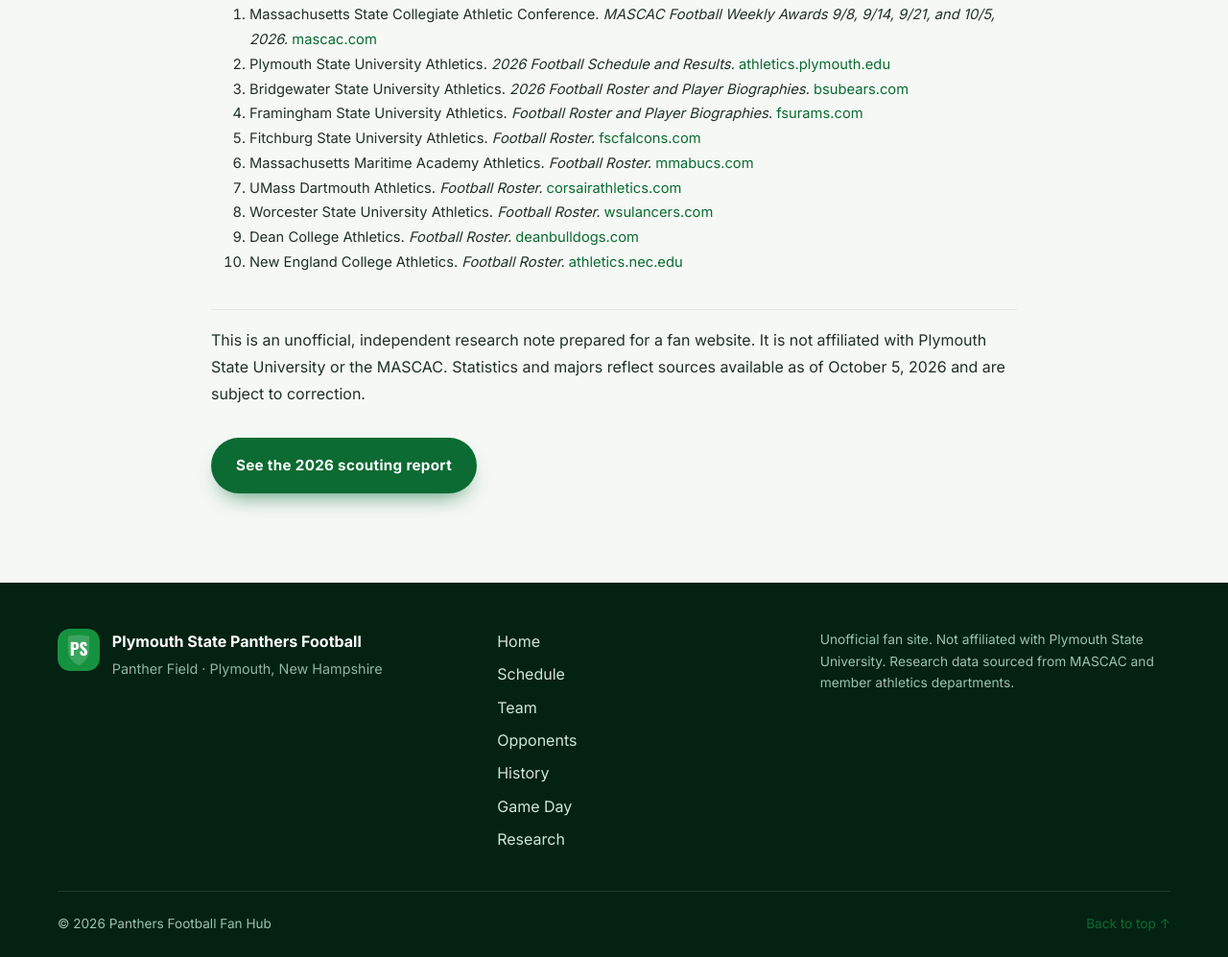
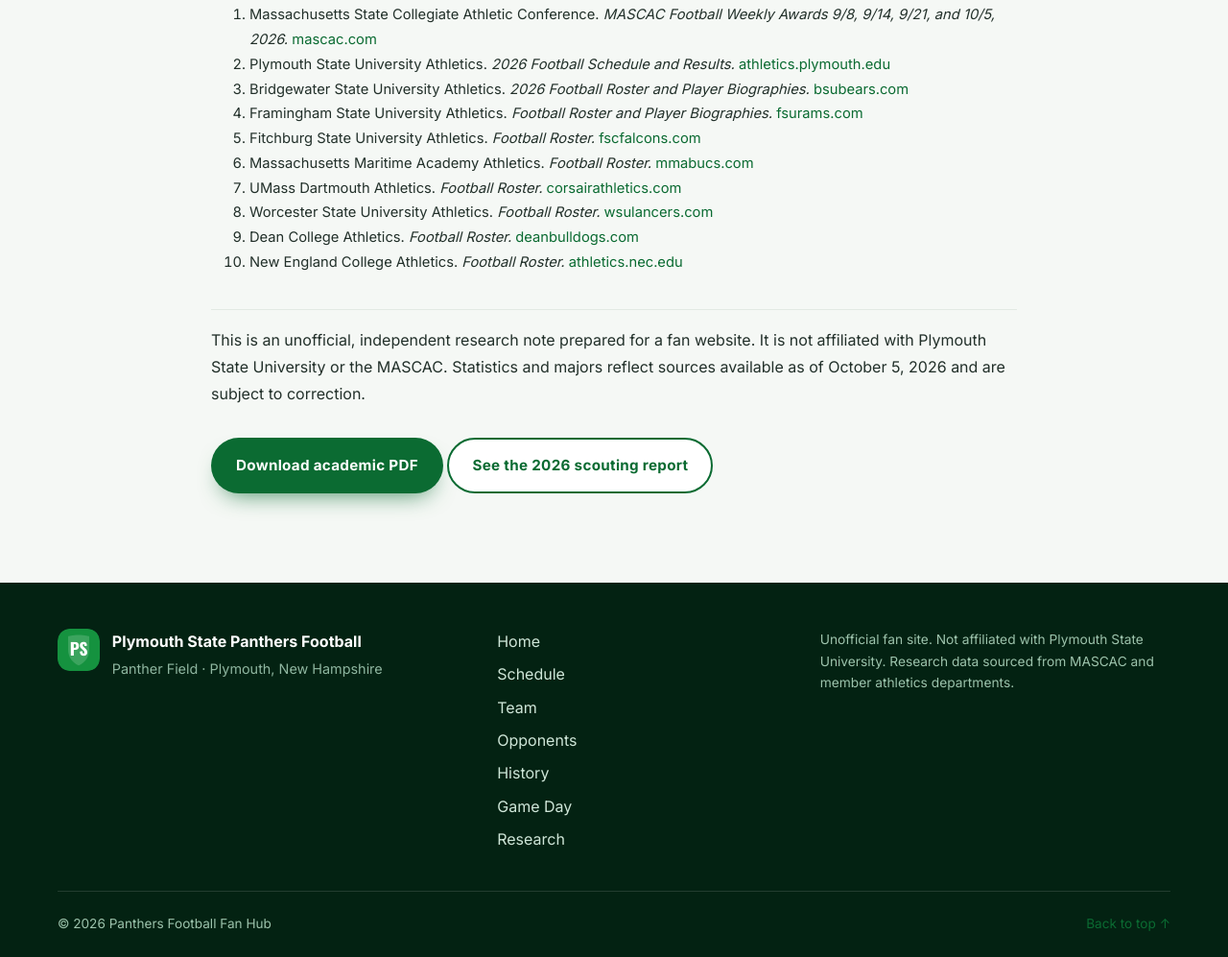
Before and after one commit to jdprovencher/panthers-football, a plain HTML site: page paper.html in a window 1280 px wide. Shown: the part 9755-10752 px from the top of the page at 96% size. Drawn offline with nearby package versions, Linux system fonts and the light colour scheme.

Commit message:
Add academic-style PDF (pandoc + tectonic) and build script

```diff
--- a/paper.html
+++ b/paper.html
@@ -409,7 +409,10 @@
           available as of October 5, 2026 and are subject to correction.
         </p>
 
-        <p class="mt-2"><a class="btn btn-primary" href="opponents.html">See the 2026 scouting report</a></p>
+        <p class="mt-2">
+          <a class="btn btn-primary" href="paper.pdf" download>Download academic PDF</a>
+          <a class="btn btn-outline" href="opponents.html">See the 2026 scouting report</a>
+        </p>
       </div>
     </article>
   </main>
--- a/styles.css
+++ b/styles.css
@@ -116,6 +116,8 @@
 .btn-ghost:hover { background: rgba(255, 255, 255, 0.12); }
 .btn-light { background: #fff; color: var(--green-dark); }
 .btn-light:hover { background: #eafff1; }
+.btn-outline { border-color: var(--green); color: var(--green); background: #fff; }
+.btn-outline:hover { background: #eef7f0; }
 
 .text-link { font-weight: 700; font-size: 0.92rem; letter-spacing: 0.02em; }
 
```
Also changed, not shown: 3 other files.
